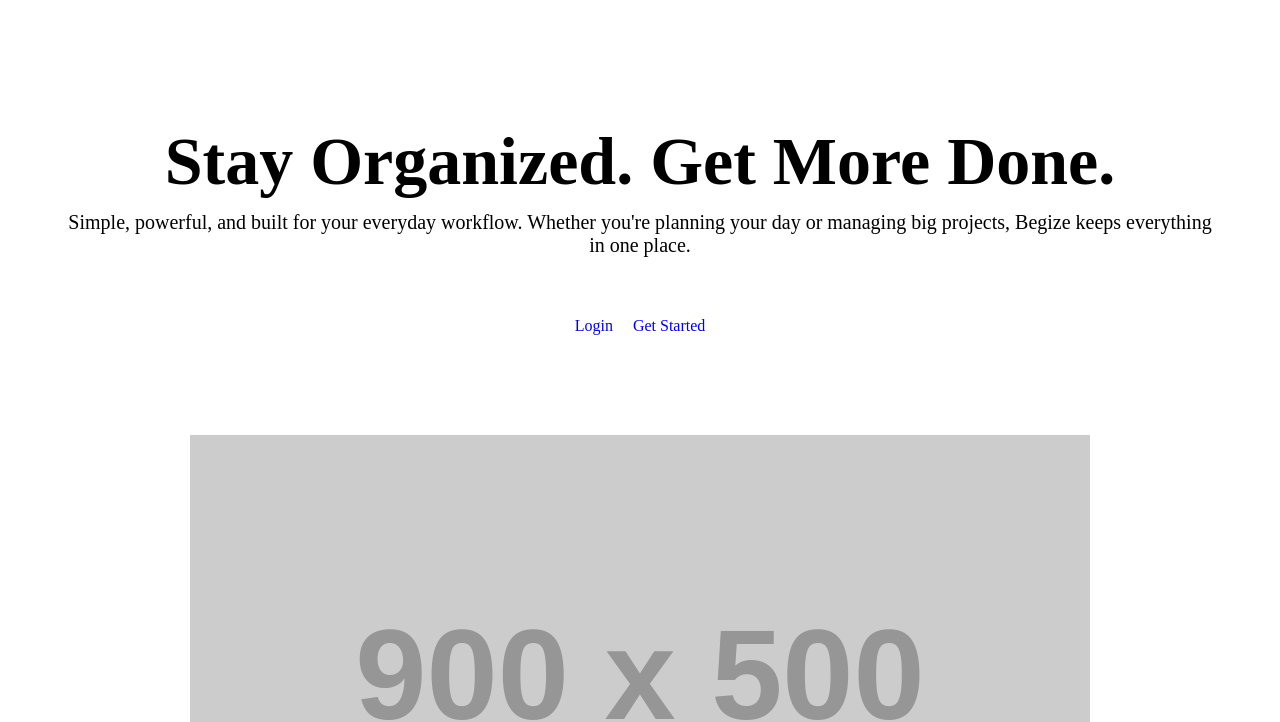
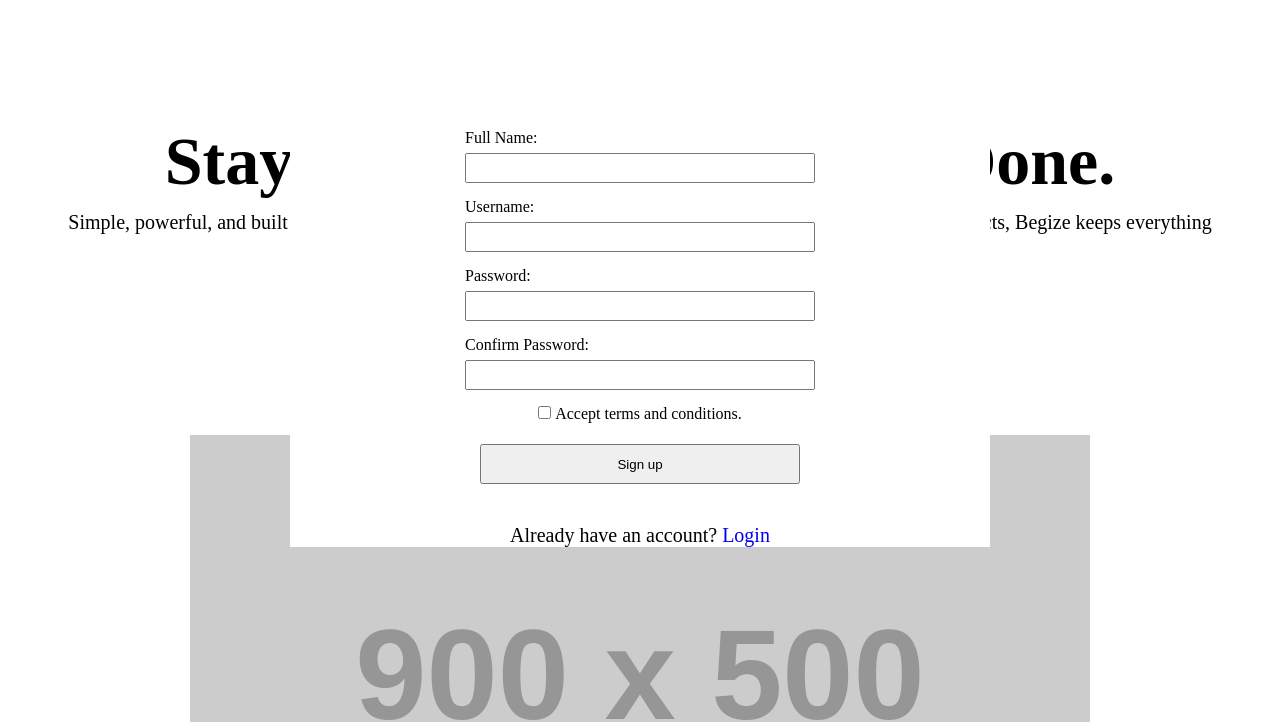
Before and after one commit to haymanotkefyalew/Begize-todo-app, a plain HTML site: page src/index.html in a window 1280 px wide. Shown: the part 102-824 px from the top of the page. Drawn offline with Linux system fonts and the light colour scheme; placeholder pictures from the web are drawn by us.

Commit message:
Feat: add a modal window for the sign in page and style it

```diff
--- a/src/index.html
+++ b/src/index.html
@@ -8,6 +8,32 @@
   </head>
   <body>
     <div class="page-container">
+      <div class="signup-modal-none">
+        <form action="/" class="signup-modal-form">
+          <div class="modal-name">
+            <label for="modal-name">Full Name:</label><br />
+            <input type="text" id="modal-name" />
+          </div>
+          <div class="modal-username">
+            <label for="modal-username">Username:</label><br />
+            <input type="text" id="modal-username" />
+          </div>
+          <div class="modal-password">
+            <label for="modal-password">Password:</label><br />
+            <input type="password" id="modal-password" />
+          </div>
+          <div class="modal-confirm">
+            <label for="modal-confirm">Confirm Password:</label><br />
+            <input type="password" id="modal-confirm" />
+          </div>
+          <div class="modal-agree">
+            <input type="checkbox" name="agree" value="yes" id="agree" />
+            <label for="agree">Accept terms and conditions.</label>
+          </div>
+          <button class="modal-submit">Sign up</button>
+        </form>
+        <p class="have-acc">Already have an account? <a href="#">Login</a></p>
+      </div>
       <header class="main-header">
         <nav class="main-nav">
           <div class="nav-logo">
--- a/src/style.css
+++ b/src/style.css
@@ -212,3 +212,35 @@ p{
         flex-direction: column;
         gap: 15px;
 }
+/* signup modal */
+
+.signup-modal-none{
+    display: flex;
+    flex-direction: column;
+    align-items: center;
+    position: absolute;
+    top: 55%;
+    left: 50%;
+    transform: translate(-50%,-50%);
+    background-color: var(--white);
+    width: 700px;
+    gap: 40px;
+}
+.signup-modal-form{
+    display: flex;
+    flex-direction: column;
+    align-items: center;
+    gap: 15px;
+}
+.signup-modal-form input[type="text"] ,.signup-modal-form input[type="password"]{
+    width: 350px;
+    height: 30px;
+}
+.signup-modal-form label {
+    margin-bottom: 6px;
+}
+
+.modal-submit {
+    width: 320px;
+    height: 40px;
+}
```
